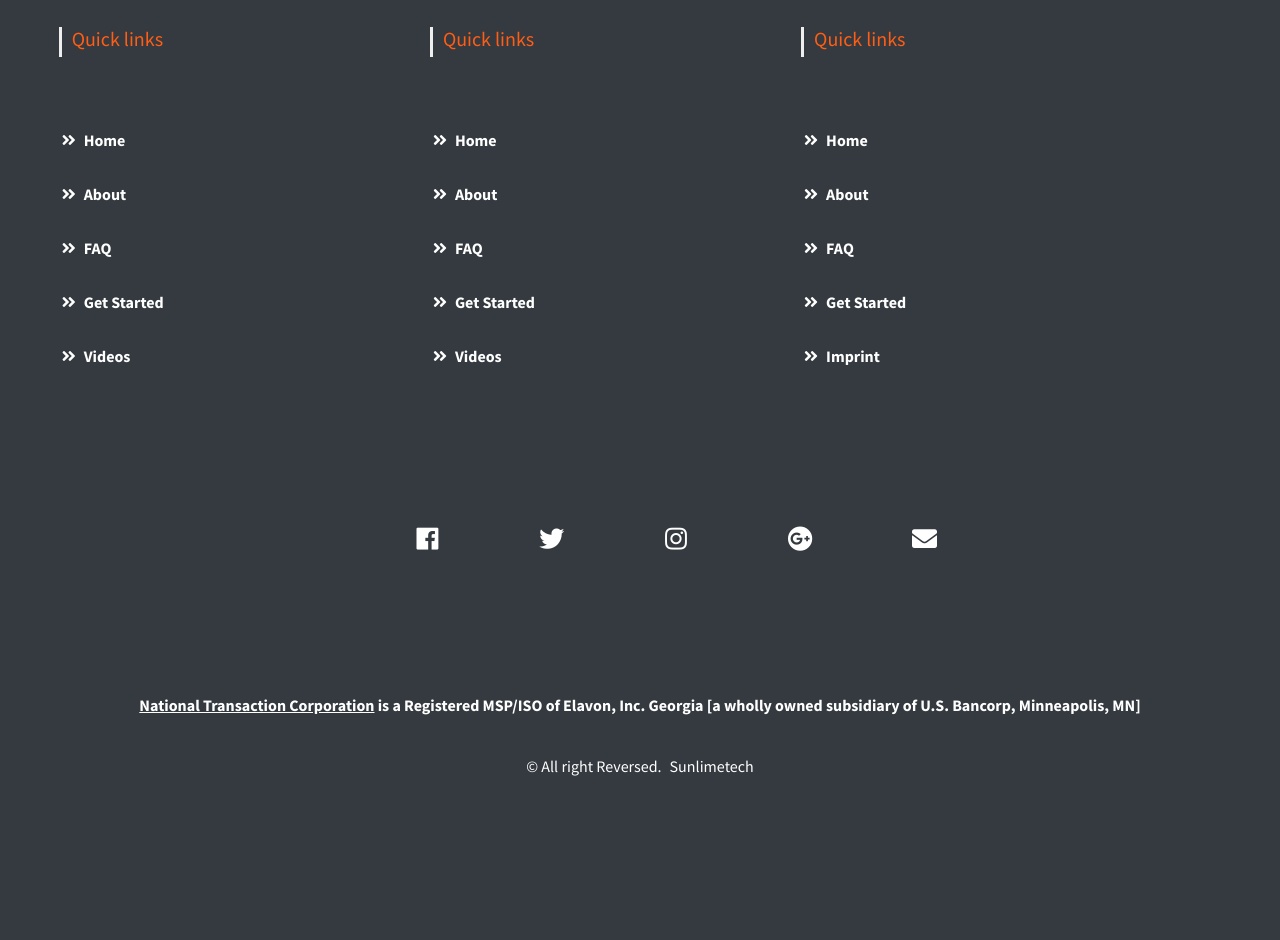
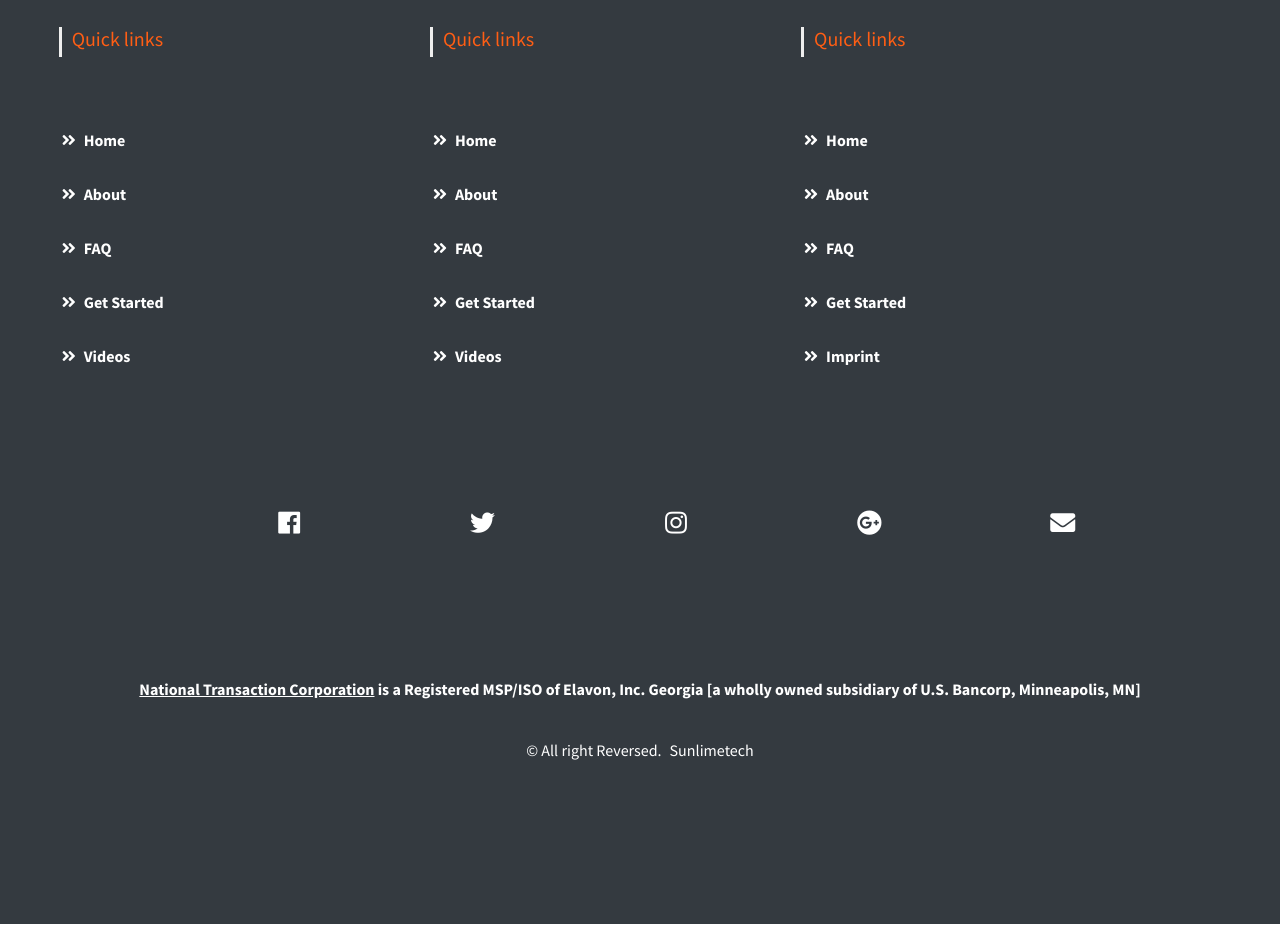
Before and after one commit to Michstery/musicApp-A-, a plain HTML site: page index.html in a window 1280 px wide. Shown: the part 3560-4500 px from the top of the page. Drawn offline with nearby package versions, Linux system fonts and the light colour scheme; a web font is replaced by a local one.

Commit message:
added some changes

```diff
--- a/index.html
+++ b/index.html
@@ -509,15 +509,14 @@ Ipsum is simply dummy text of the printing and typesetting industry. Lorem...
             </div>
             <div class="row">
                 <div class="col-xs-12 col-sm-12 col-md-12 text-center center ">
-                    <p>
-                        <ul class="list-unstyled list-inline social text-center">
-                            <li class="list-inline-item"><a href="javascript:void();"><i class="fab fa-facebook"></i></a></li>
-                            <li class="list-inline-item"><a href="javascript:void();"><i class="fab fa-twitter"></i></a></li>
-                            <li class="list-inline-item"><a href="javascript:void();"><i class="fab fa-instagram"></i></a></li>
-                            <li class="list-inline-item"><a href="javascript:void();"><i class="fab fa-google-plus"></i></a></li>
-                            <li class="list-inline-item"><a href="javascript:void();" target="_blank"><i class="fa fa-envelope"></i></a></li>
-                        </ul>
-                    </p>
+                    <ul class="list-unstyled list-inline social text-center">
+                            <li class="col-sm-1 col-md- list-inline-item"><a href="javascript:void();"><i class="fab fa-facebook"></i></a></li>
+                            <li class="col-sm-1 col-md- list-inline-item"><a href="javascript:void();"><i class="fab fa-twitter"></i></a></li>
+                            <li class="col-sm-1 col-md- list-inline-item"><a href="javascript:void();"><i class="fab fa-instagram"></i></a></li>
+                            <li class="col-sm-1 col-md- list-inline-item"><a href="javascript:void();"><i class="fab fa-google-plus"></i></a></li>
+                            <li class="col-sm-1 col-md- list-inline-item"><a href="javascript:void();" target="_blank"><i class="fa fa-envelope"></i></a></li>
+    <!--                         <li class="col-sm-2 col-md- list-inline-item"><a href="javascript:void();"><i class="fab fa-twitter"></i></a></li> -->
+                    </ul>
                 </div>
                 </hr>
             </div>
```
